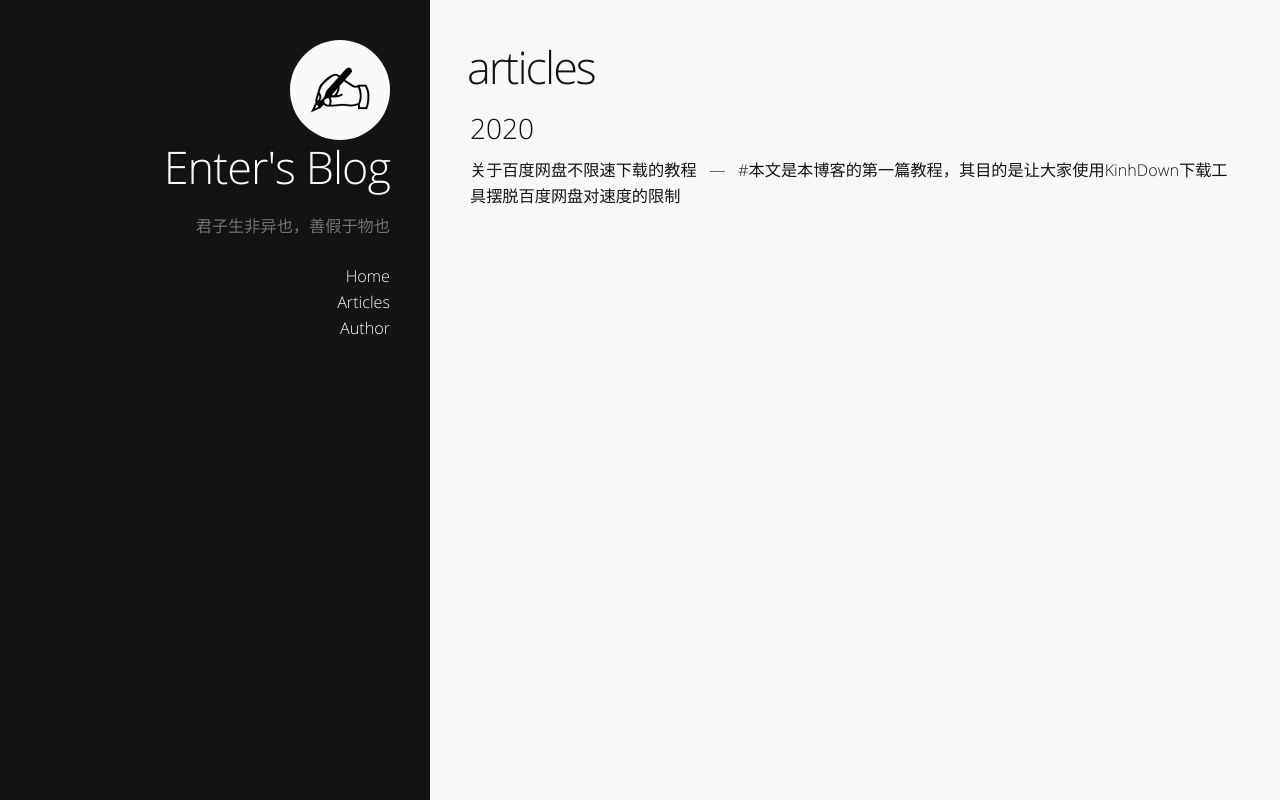
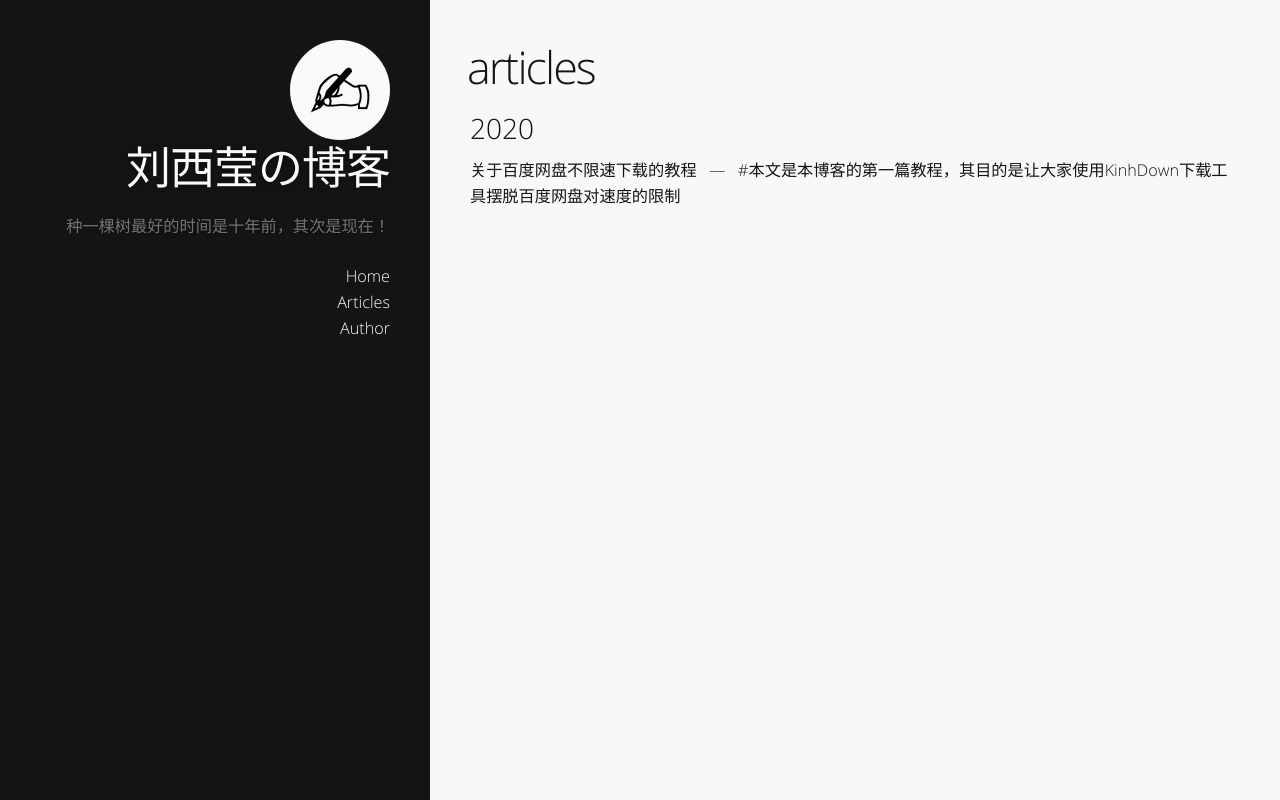
Before and after one commit to LiuXiYing/liuxiying.github.io, a plain HTML site: page articles/index.html in a window 1280 px wide. Drawn offline with Linux system fonts and the light colour scheme.

Commit message:
Site updated: 2020-12-19 12:18:24

```diff
--- a/articles/index.html
+++ b/articles/index.html
@@ -37,8 +37,8 @@
 <body itemscope itemtype="https://schema.org/WebPage">
 <header itemscope itemtype="https://schema.org/WPHeader">
     <div class="logo"></div>
-    <h1><a href="/" alt="Enter's Blog" title="Enter's Blog" itemprop="headline">Enter's Blog</a></h1>
-    <p itemprop="description">君子生非异也，善假于物也</p>
+    <h1><a href="/" alt="Enter's Blog" title="Enter's Blog" itemprop="headline">刘西莹の博客</a></h1>
+    <p itemprop="description">种一棵树最好的时间是十年前，其次是现在！</p>
     <nav itemscope itemtype="https://schema.org/SiteNavigationElement">
         <ul>
             <li itemprop="name"><a href="/ " alt="Home" title="Home" itemprop="url">Home</a></li>
```
Also changed, not shown: 2020/12/18/关于百度网盘不限速下载的教程/index.html (+2 -2 lines), author/index.html (+2 -2 lines).
